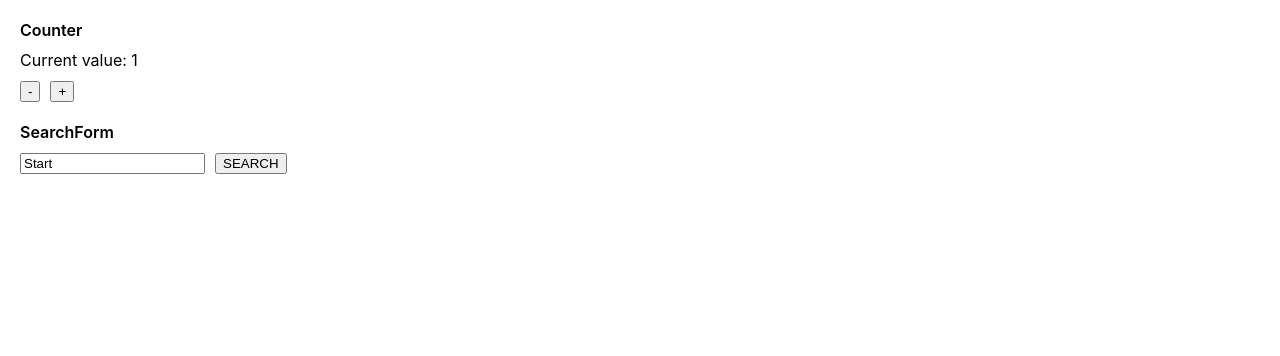
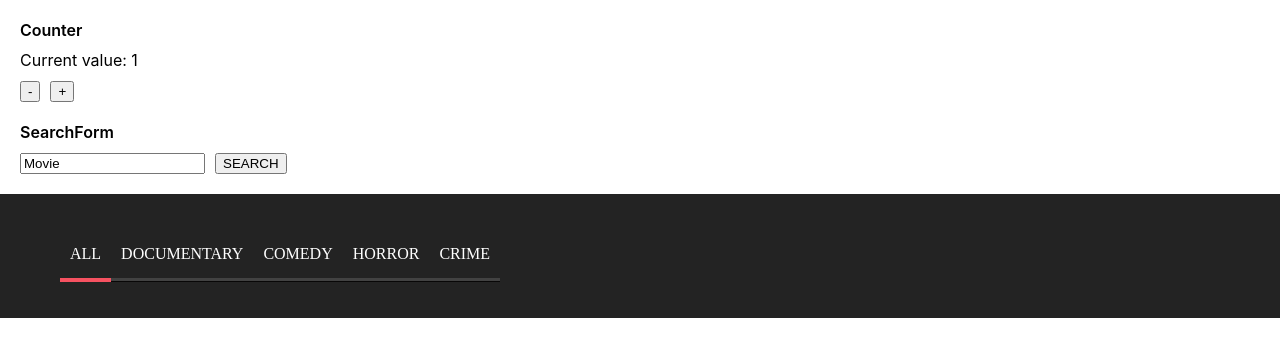
Before and after one commit to karinamatsiash/reactJS, a React (Create React App) app: page / in a window 1280 px wide. Shown: the top 356 px of the page. Built offline with nearby package versions, Linux system fonts and the light colour scheme.

Commit message:
[Module 1] Implement GenreSelect

```diff
--- a/src/App.js
+++ b/src/App.js
@@ -1,25 +1,34 @@
-import logo from './logo.svg';
-import './App.css';
+import React, { Component } from "react";
+import Counter from "./module-1/components/Counter/Counter";
+import SearchForm from "./module-1/components/SearchForm/SearchForm";
+import GenreSelect from "./module-1/components/GenreSelect/GenreSelect";
 
-function App() {
-  return (
-    <div className="App">
-      <header className="App-header">
-        <img src={logo} className="App-logo" alt="logo" />
-        <p>
-          Edit <code>src/App.js</code> and save to reload.
-        </p>
-        <a
-          className="App-link"
-          href="https://reactjs.org"
-          target="_blank"
-          rel="noopener noreferrer"
-        >
-          Learn React
-        </a>
-      </header>
-    </div>
-  );
+const GENRES = ['ALL', 'DOCUMENTARY', 'COMEDY', 'HORROR', 'CRIME'];
+
+class App extends Component {
+  constructor() {
+    super();
+    this.state = {
+      genreList: GENRES,
+      genre: GENRES[0],
+    };
+  }
+
+  onSelect = (genre) => this.setState({ genre });
+
+  render() {
+    return React.createElement(
+      "div",
+      null,
+      <Counter initialValue={1} />,
+      <SearchForm initialValue="Movie" />,
+      <GenreSelect
+        genreList={this.state.genreList}
+        selectedGenre={this.state.genre}
+        onSelect={this.onSelect}
+      />,
+    );
+  }
 }
 
 export default App;
--- a/src/index.js
+++ b/src/index.js
@@ -2,13 +2,9 @@ import React from 'react';
 import ReactDOM from 'react-dom/client';
 import './index.css';
 import reportWebVitals from './reportWebVitals';
-import Counter from "./module-1/components/Counter/Counter";
-import SearchForm from './module-1/components/SearchForm/SearchForm';
+import App from './App';
 
 const root = ReactDOM.createRoot(document.getElementById('root'));
-root.render([
-  <Counter key="counter" initialValue="1" />,
-  <SearchForm key="searchForm" initialValue="Start" />,
-]);
+root.render(<App />);
 
 reportWebVitals();
--- a/src/module-1/components/Counter/Counter.js
+++ b/src/module-1/components/Counter/Counter.js
@@ -4,7 +4,7 @@ class Counter extends Component {
   constructor(props) {
     super(props);
     this.state = {
-      value: +props.initialValue || 0,
+      value: props.initialValue || 0,
     };
   }
 
--- /dev/null
+++ b/src/module-1/components/GenreSelect/GenreSelect.js
@@ -0,0 +1,49 @@
+import React, { Component } from "react";
+
+class GenreSelect extends Component {
+  constructor(props) {
+    super(props);
+    this.state = {
+      genreList: props.genreList || [],
+    };
+  }
+
+  isSelectedGenre = (genre) => genre === this.props.selectedGenre;
+
+  render() {
+    return React.createElement(
+      "div",
+      {
+        style: {
+          padding: "20px",
+          backgroundColor: '#232323',
+          color: 'white',
+          fontFamily: 'Montserrat'
+        }
+      },
+      React.createElement(
+        "ul",
+        null,
+        ...this.state.genreList.map((genre, index) => React.createElement(
+          'li',
+          {
+            key: index,
+            onClick: () => this.props.onSelect(genre),
+            style: {
+              borderBottom: this.isSelectedGenre(genre) ? '4px solid #f65261' : '3px solid #424242',
+              boxShadow: this.isSelectedGenre(genre) ? 'none' : '0px 1px 0px #080707',
+              cursor: 'pointer',
+              display: 'inline-block',
+              padding: '15px 10px',
+              fontSize: '16px',
+              fontWeight: '500'
+            },
+          },
+          genre
+        ))
+      ),
+    );
+  }
+}
+
+export default GenreSelect;
```
